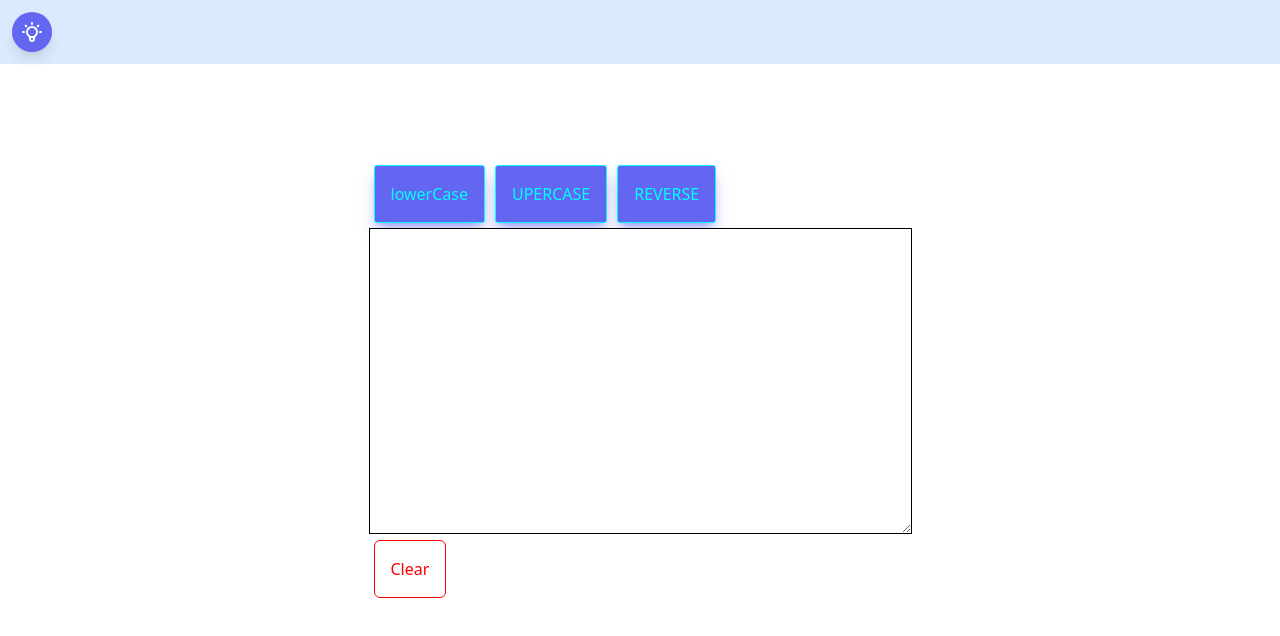
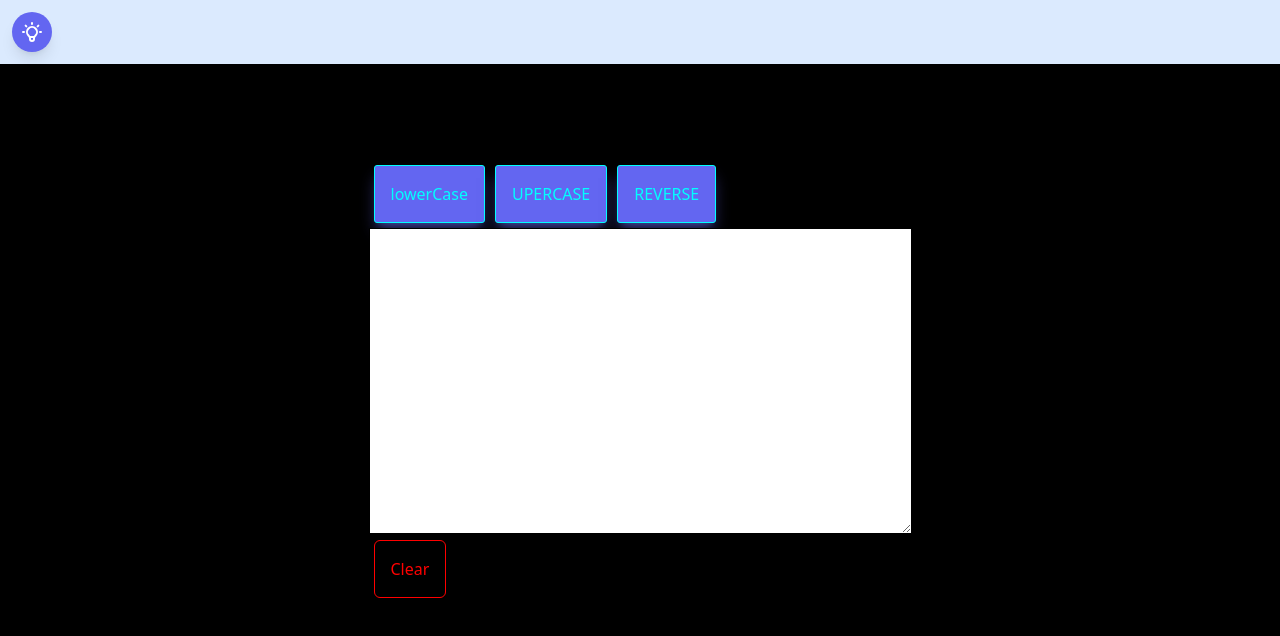
Before and after one commit to Jrod-DEV/text-converter-app, a React (Create React App) app: page / in a window 1280 px wide. Shown: the top 636 px of the page. Built offline with nearby package versions, Linux system fonts and the light colour scheme.

Commit message:
feat: swich button dark/light working

```diff
--- a/src/components/App.js
+++ b/src/components/App.js
@@ -31,7 +31,7 @@ export const App = () => {
 
   useDarkMode();
   return (
-    <div class="min-h-screen dark:bg-black">
+    <div class="min-h-screen dark:bg-black transition duration-500">
       <header class="pb-40">
         <NavBar />
       </header>
--- a/src/components/NavBar/NavBar.js
+++ b/src/components/NavBar/NavBar.js
@@ -9,7 +9,7 @@ export const NavBar = () => {
         onClick={() => setTheme(colorTheme)}
         className="w-10 h-10 bg-indigo-500 block rounded-full shadow-lg cursor-pointer text-white flex items-center justify-center"
       >
-        {colorTheme === 'ligth' ? (
+        {colorTheme === 'light' ? (
           <svg
             xmlns="http://www.w3.org/2000/svg"
             className="h-6 w-6"
--- a/src/hooks/useDarkMode.js
+++ b/src/hooks/useDarkMode.js
@@ -3,13 +3,13 @@ import { useEffect, useState } from 'react';
 export const useDarkMode = () => {
   const [theme, setTheme] = useState('dark');
 
-  const colorTheme = theme === 'dark' ? 'ligth' : 'dark';
+  const colorTheme = theme === 'dark' ? 'light' : 'dark';
 
   useEffect(() => {
     const root = window.document.documentElement;
 
     root.classList.remove(colorTheme);
-    root.classList.add('theme');
+    root.classList.add(theme);
   }, [theme, colorTheme]);
 
   return [colorTheme, setTheme];
```
